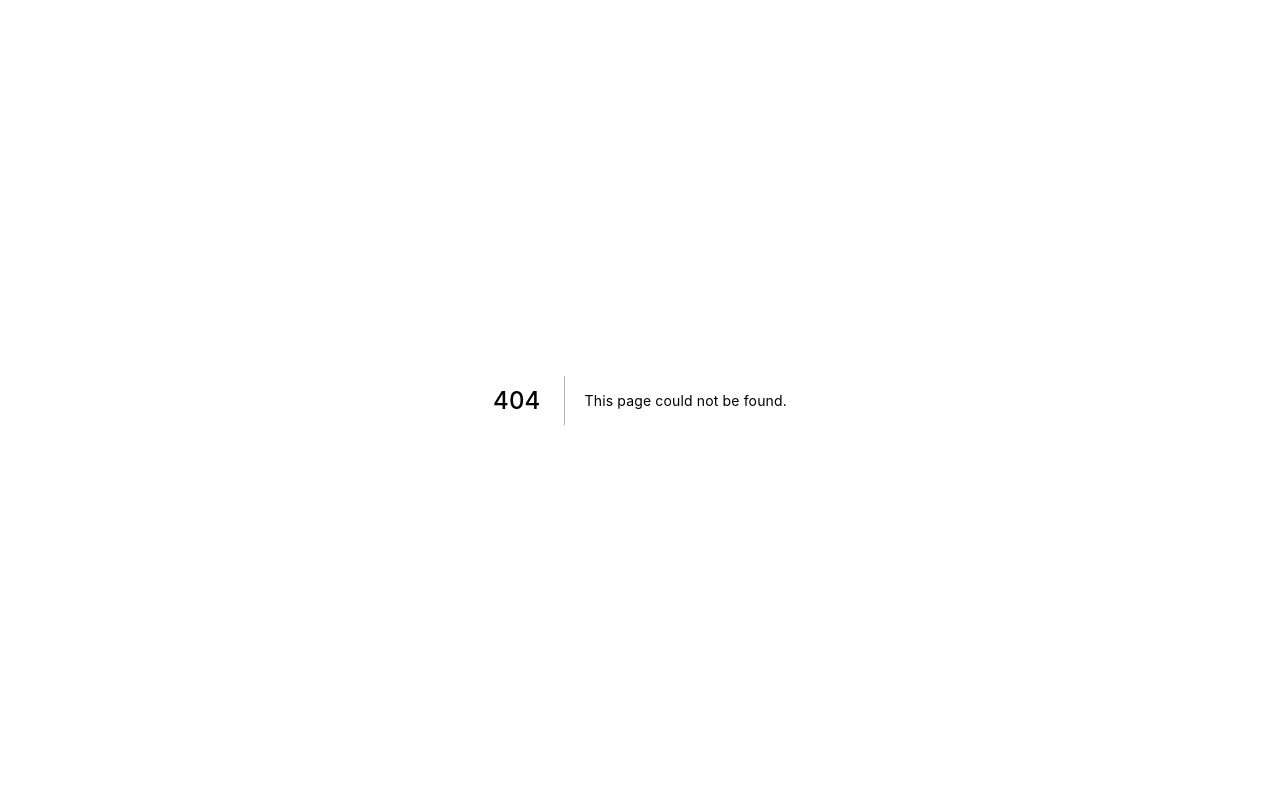
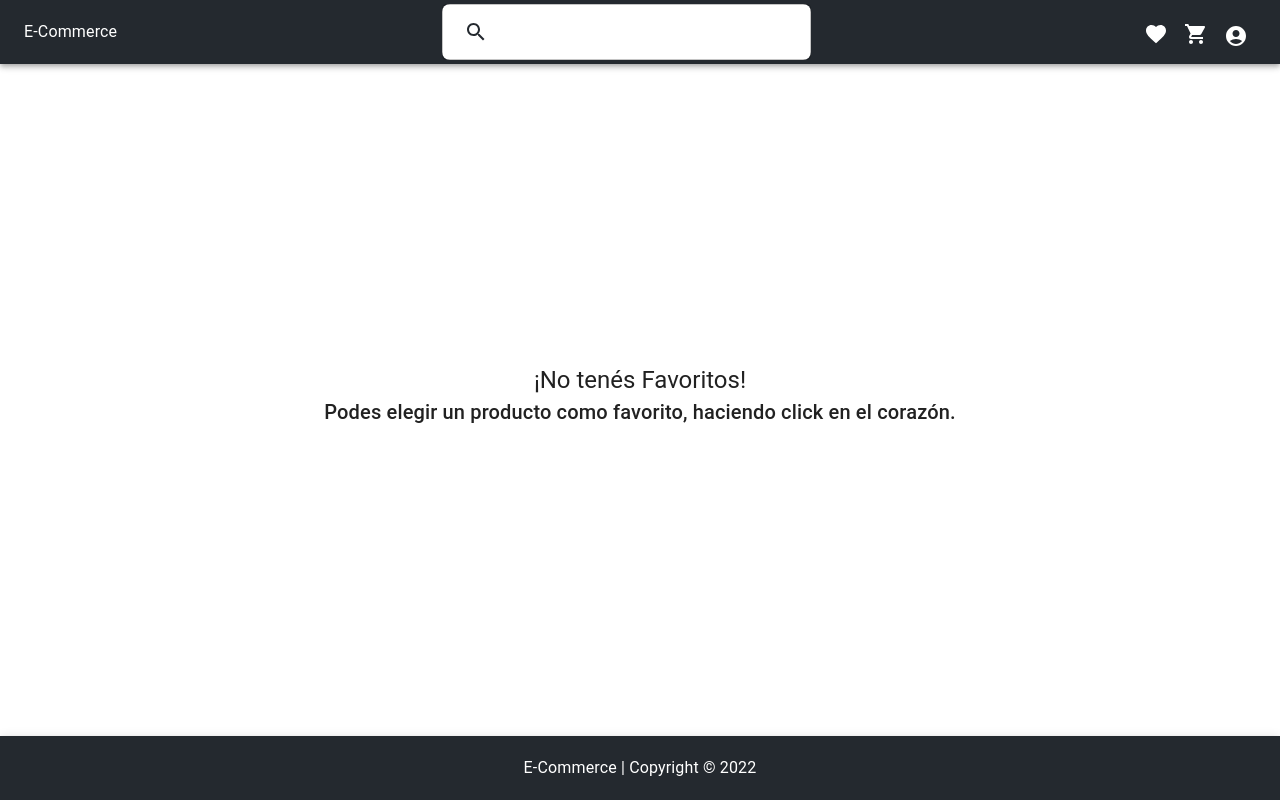
Before and after one commit to Cristian-M-B/E-Commerce, a Next.js app: page /favorites in a window 1280 px wide. Before the commit this address had no page. Built offline with nearby package versions, Linux system fonts and the light colour scheme.

Commit message:
add favorites page

```diff
--- /dev/null
+++ b/src/pages/favorites.js
@@ -0,0 +1,128 @@
+import { useState } from 'react'
+import Head from 'next/head'
+import Layout from '../components/Layout'
+import ProductCard from '../components/ProductCard'
+import { useStore } from '../context/StoreProvider'
+import { Grid, FormControl, InputLabel, Select, MenuItem, Pagination, Typography } from '@mui/material'
+
+export default function Favorites() {
+    const { userInfo } = useStore();
+    let { favorites } = userInfo;
+    const [select, setSelect] = useState({
+        name: '',
+        price: '',
+    });
+
+    const [page, setPage] = useState(1);
+    const productsPerPage = 12;
+    const indexLastProducts = page * productsPerPage;
+    const indexFirstProducts = indexLastProducts - productsPerPage;
+    const currentProducts = favorites?.slice(indexFirstProducts, indexLastProducts);
+
+    function handleChange(event, value) {
+        setPage(value);
+    }
+
+    function sortName(e) {
+        setSelect({
+            name: e.target.value,
+            price: ''
+        })
+        favorites = e.target.value === 'a-z'
+            ? favorites.sort((a, b) => {
+                if (a.name > b.name) return 1
+                if (a.name < b.name) return -1
+                return 0
+            })
+            : favorites.sort((a, b) => {
+                if (a.name > b.name) return -1
+                if (a.name < b.name) return 1
+                return 0
+            })
+        setPage(1);
+    }
+
+    function sortPrice(e) {
+        setSelect({
+            price: e.target.value,
+            name: ''
+        })
+        favorites = e.target.value === 'lower'
+            ? favorites.sort((a, b) => a.price - b.price)
+            : favorites.sort((a, b) => b.price - a.price)
+        setPage(1);
+    }
+
+    if (!favorites?.length) {
+        return (
+            <Layout>
+                <Head>
+                    <title>E-Commerce | Favoritos</title>
+                </Head>
+                <Grid container direction='column' justifyContent='center' alignItems='center' style={{ height: '75vh' }}>
+                    <Typography variant='h5' component='h5'>¡No tenés Favoritos!</Typography>
+                    <Typography variant='h6' component='h6'>Podes elegir un producto como favorito, haciendo click en el corazón.</Typography>
+                </Grid>
+            </Layout>
+        )
+    }
+
+    return (
+        <Layout>
+            <Head>
+                <title>E-Commerce | Favoritos</title>
+            </Head>
+            <Grid
+                container
+                justifyContent='center'
+                style={{ marginBottom: '5vh' }}
+            >
+                <FormControl variant='standard' style={{ width: 110, marginRight: '2vw' }}>
+                    <InputLabel>Nombre</InputLabel>
+                    <Select
+                        value={select.name}
+                        onChange={sortName}
+                    >
+                        <MenuItem value='a-z'>A - Z</MenuItem>
+                        <MenuItem value='z-a'>Z - A</MenuItem>
+                    </Select>
+                </FormControl>
+                <FormControl variant='standard' style={{ width: 110, marginRight: '2vw' }}>
+                    <InputLabel>Precio</InputLabel>
+                    <Select
+                        value={select.price}
+                        onChange={sortPrice}
+                    >
+                        <MenuItem value='lower'>Menor</MenuItem>
+                        <MenuItem value='higher'>Mayor</MenuItem>
+                    </Select>
+                </FormControl>
+            </Grid>
+
+            <Grid
+                container
+                justifyContent='center'
+                alignItems='center'
+            >
+                {currentProducts?.map(product => (
+                    <ProductCard key={product._id} product={product} />
+                ))}
+            </Grid>
+
+            <Grid
+                container
+                justifyContent='center'
+            >
+                <Pagination
+                    count={Math.ceil(favorites?.length / productsPerPage)}
+                    page={page}
+                    onChange={handleChange}
+                    variant='outlined'
+                    shape='rounded'
+                    color='primary'
+                    style={{ marginBottom: '2vh', marginTop: '5vh' }}
+                />
+            </Grid>
+        </Layout>
+    )
+}
```
